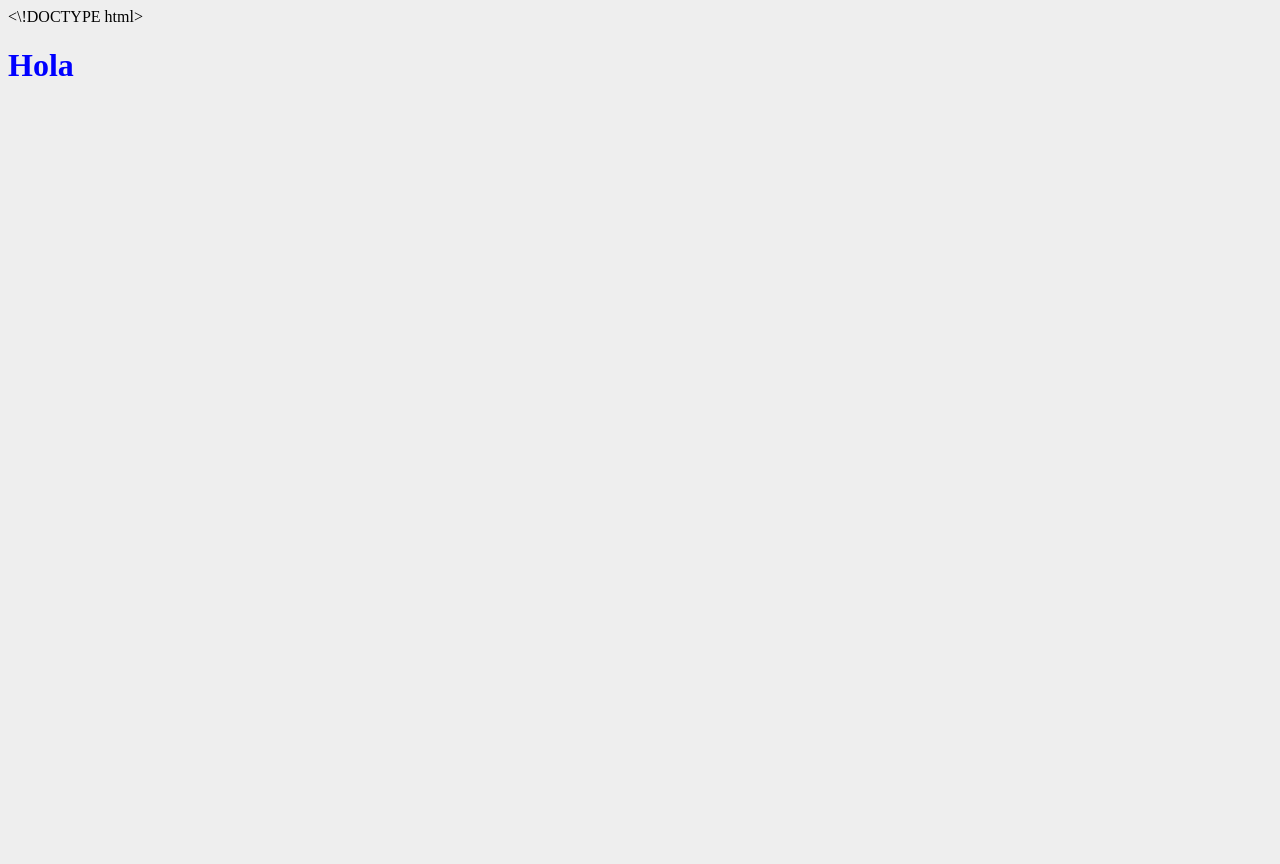
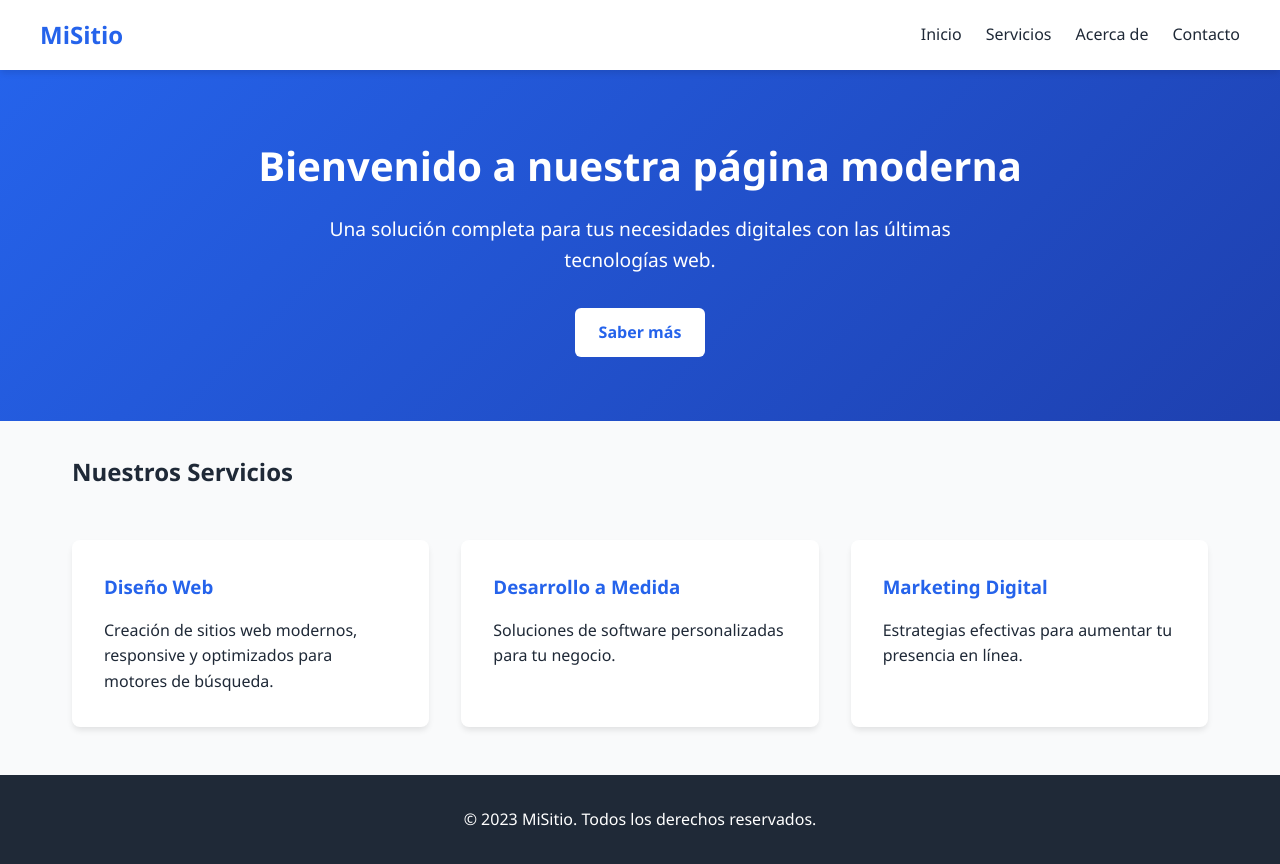
Before and after one commit to RommelJuarez/Trabajo_Clase, a plain HTML site: page index.html in a window 1280 px wide. Before the commit the page ends 800 px from the top, so only its background shows below. Drawn offline with Linux system fonts and the light colour scheme.

Commit message:
Update index.html
Se edito el index, colocando una mejora

```diff
--- a/index.html
+++ b/index.html
@@ -1 +1,195 @@
-<\!DOCTYPE html><html><head><link rel='stylesheet' href='style.css'></head><body><h1>Hola</h1></body></html>
+<!DOCTYPE html>
+<html lang="es">
+<head>
+    <meta charset="UTF-8">
+    <meta name="viewport" content="width=device-width, initial-scale=1.0">
+    <meta name="description" content="Página web">
+    <title>Mi Página</title>
+    <style>
+        :root {
+            --primary-color: #2563eb;
+            --secondary-color: #1e40af;
+            --text-color: #1f2937;
+            --light-bg: #f9fafb;
+            --white: #ffffff;
+            --shadow: 0 4px 6px -1px rgba(0, 0, 0, 0.1);
+        }
+
+        * {
+            margin: 0;
+            padding: 0;
+            box-sizing: border-box;
+            font-family: 'Segoe UI', system-ui, -apple-system, sans-serif;
+        }
+
+        body {
+            line-height: 1.6;
+            color: var(--text-color);
+            background-color: var(--light-bg);
+        }
+
+        header {
+            background-color: var(--white);
+            box-shadow: var(--shadow);
+            padding: 1rem 2rem;
+            position: sticky;
+            top: 0;
+            z-index: 100;
+        }
+
+        nav {
+            display: flex;
+            justify-content: space-between;
+            align-items: center;
+            max-width: 1200px;
+            margin: 0 auto;
+        }
+
+        .logo {
+            font-size: 1.5rem;
+            font-weight: 700;
+            color: var(--primary-color);
+            text-decoration: none;
+        }
+
+        .nav-links {
+            display: flex;
+            gap: 1.5rem;
+        }
+
+        .nav-links a {
+            text-decoration: none;
+            color: var(--text-color);
+            font-weight: 500;
+            transition: color 0.3s;
+        }
+
+        .nav-links a:hover {
+            color: var(--primary-color);
+        }
+
+        .hero {
+            padding: 4rem 2rem;
+            text-align: center;
+            background: linear-gradient(135deg, var(--primary-color), var(--secondary-color));
+            color: var(--white);
+        }
+
+        .hero h1 {
+            font-size: 2.5rem;
+            margin-bottom: 1rem;
+        }
+
+        .hero p {
+            font-size: 1.2rem;
+            max-width: 700px;
+            margin: 0 auto 2rem;
+        }
+
+        .btn {
+            display: inline-block;
+            background-color: var(--white);
+            color: var(--primary-color);
+            padding: 0.75rem 1.5rem;
+            border-radius: 0.375rem;
+            text-decoration: none;
+            font-weight: 600;
+            transition: all 0.3s;
+        }
+
+        .btn:hover {
+            transform: translateY(-2px);
+            box-shadow: var(--shadow);
+        }
+
+        .container {
+            max-width: 1200px;
+            margin: 2rem auto;
+            padding: 0 2rem;
+        }
+
+        .features {
+            display: grid;
+            grid-template-columns: repeat(auto-fit, minmax(300px, 1fr));
+            gap: 2rem;
+            margin: 3rem 0;
+        }
+
+        .feature-card {
+            background: var(--white);
+            padding: 2rem;
+            border-radius: 0.5rem;
+            box-shadow: var(--shadow);
+            transition: transform 0.3s;
+        }
+
+        .feature-card:hover {
+            transform: translateY(-5px);
+        }
+
+        .feature-card h3 {
+            margin-bottom: 1rem;
+            color: var(--primary-color);
+        }
+
+        footer {
+            background-color: var(--text-color);
+            color: var(--white);
+            text-align: center;
+            padding: 2rem;
+            margin-top: 3rem;
+        }
+
+        @media (max-width: 768px) {
+            .nav-links {
+                display: none;
+            }
+
+            .hero h1 {
+                font-size: 2rem;
+            }
+        }
+    </style>
+</head>
+<body>
+    <header>
+        <nav>
+            <a href="#" class="logo">MiSitio</a>
+            <div class="nav-links">
+                <a href="#">Inicio</a>
+                <a href="#">Servicios</a>
+                <a href="#">Acerca de</a>
+                <a href="#">Contacto</a>
+            </div>
+        </nav>
+    </header>
+
+    <section class="hero">
+        <h1>Bienvenido a nuestra página moderna</h1>
+        <p>Una solución completa para tus necesidades digitales con las últimas tecnologías web.</p>
+        <a href="#" class="btn">Saber más</a>
+    </section>
+
+    <main class="container">
+        <h2>Nuestros Servicios</h2>
+        <div class="features">
+            <article class="feature-card">
+                <h3>Diseño Web</h3>
+                <p>Creación de sitios web modernos, responsive y optimizados para motores de búsqueda.</p>
+            </article>
+            <article class="feature-card">
+                <h3>Desarrollo a Medida</h3>
+                <p>Soluciones de software personalizadas para tu negocio.</p>
+            </article>
+            <article class="feature-card">
+                <h3>Marketing Digital</h3>
+                <p>Estrategias efectivas para aumentar tu presencia en línea.</p>
+            </article>
+        </div>
+    </main>
+
+    <footer>
+        <p>&copy; 2023 MiSitio. Todos los derechos reservados.</p>
+    </footer>
+</body>
+</html>
```
